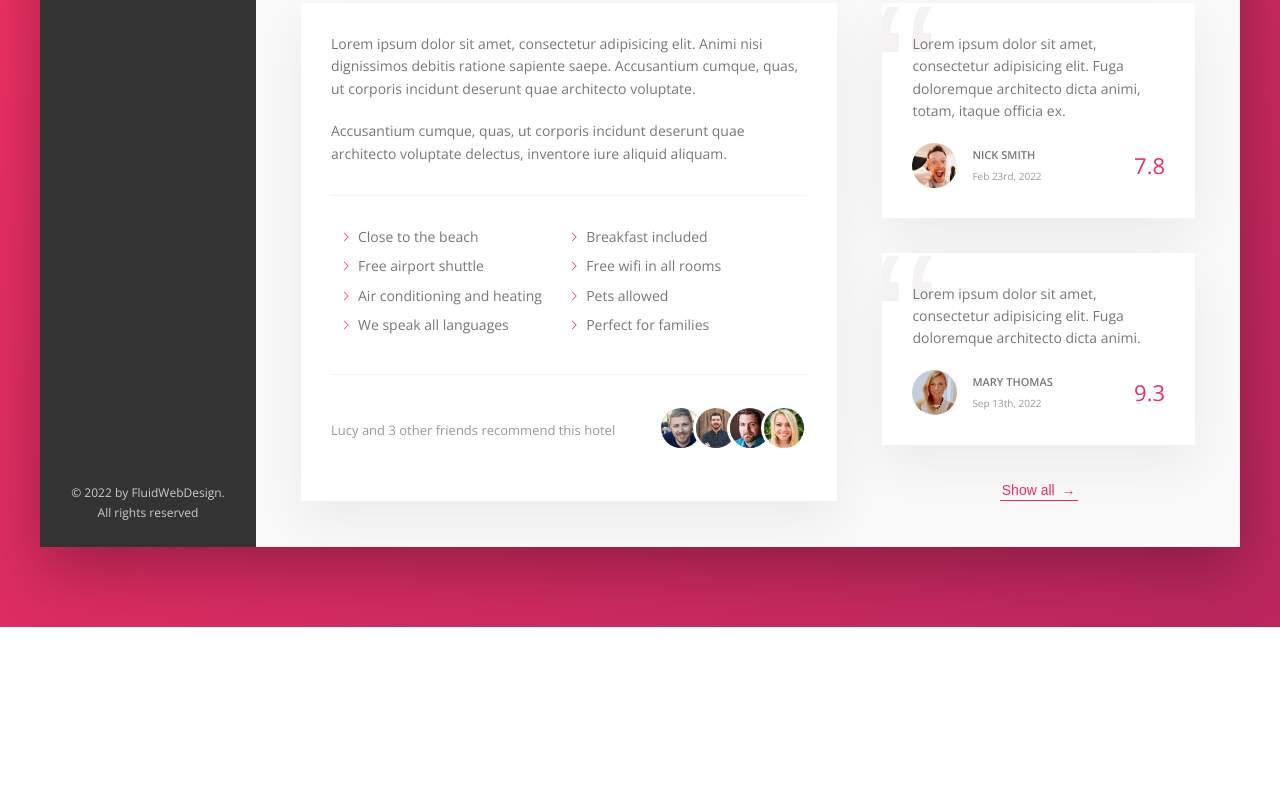
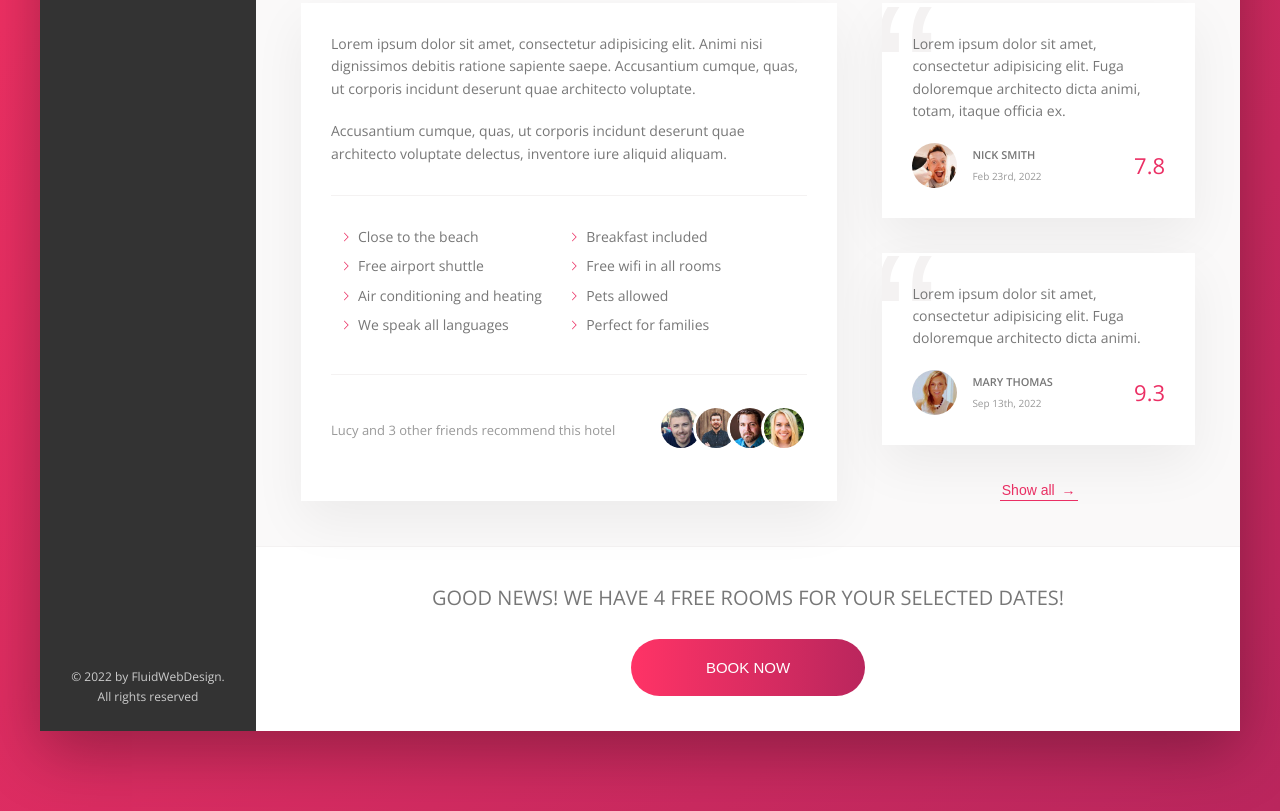
Before and after one commit to fluidwebdesigncompany/Trillo, a website: page index.html in a window 1280 px wide. Shown: the part 644-1455 px from the top of the page. Before the commit the page ends 1271 px from the top, so only its background shows below. Drawn offline with nearby package versions, Linux system fonts and the light colour scheme.

Commit message:
Added footer and cta

```diff
--- a/index.html
+++ b/index.html
@@ -192,6 +192,19 @@
 							<button class="btn-inline">Show all <span>&rarr;</span></button>
 						</div>
 					</div>
+
+					<div class="cta">
+						<h2 class="cta__book-now">
+							Good news! We have 4 free rooms for your selected dates!
+						</h2>
+						<button class="btn">
+							<span class="btn__visible">Book now</span>
+							<span class="btn__hidden">Only 4 rooms left</span>
+
+						</button>
+					</div>
+
+
 				</main>
 			</div>
 		</div>
--- a/sass/_components.scss
+++ b/sass/_components.scss
@@ -453,3 +453,74 @@
 }
 
 }
+
+// ---------- CTA BUTTON ---------- //
+
+.cta	{
+	padding: 3.5rem;
+	text-align: center;
+
+&__book-now	{
+	text-transform: uppercase;
+	font-size: 2rem;
+	font-weight: 300;
+	margin-bottom: 2.5rem;
+}
+
+}
+
+// ---------- CTA BUTTON ---------- //
+
+.btn	{
+font-size: 1.5rem;
+font-weight: 300;
+text-transform: uppercase;
+border-radius: 100px;
+border: none;
+background-image: linear-gradient(to right, var(--color-primary-light), var(--color-primary-dark));
+color: #fff;
+position: relative;
+overflow: hidden;
+cursor: pointer;
+
+	& > *	{
+		display: inline-block;
+		height: 100%;
+		width: 100%;
+		transition: all .4s;
+	}
+
+	&__visible	{
+		padding: 2rem 7.5rem;
+
+	}
+
+	&__hidden	{
+		display: inline-block;
+		position: absolute;
+		padding: 2rem 0rem;
+		height: 100%;
+		width: 100%;
+		left: 0;
+		top: -100%;
+	}
+
+	&:hover	{
+		background-image: linear-gradient(to left, var(--color-primary-light), var(--color-primary-dark));
+
+	}
+
+	&:hover &__visible	{
+		transform: translateY(100%);
+	}
+
+	&:hover &__hidden	{
+		top: 0;
+	}
+
+	&:focus	{
+		outline: none;
+		animation: pulsate 1s infinite;
+	}
+
+}
```
Also changed, not shown: css/style.css.
